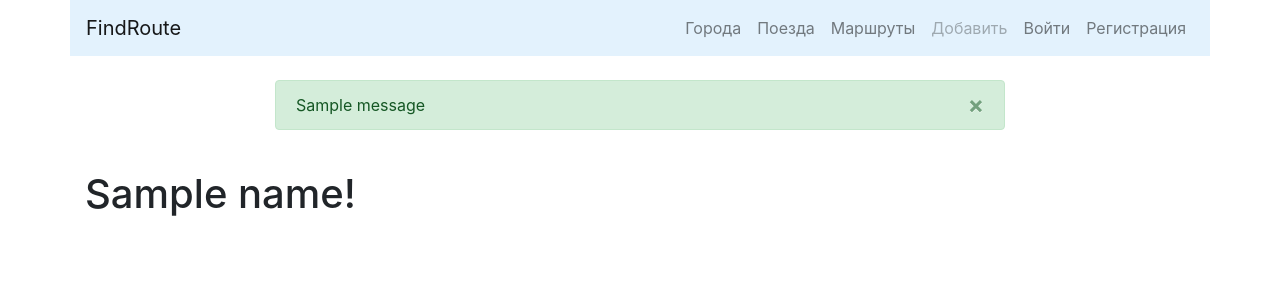
After one commit to ScrambleMyShamble/find_route, a Django app: template templates/about.html in a window 1280 px wide. The commit adds this page. Shown: the top 300 px of the page. Run offline with Django 4.2, Linux system fonts and the light colour scheme; the template is opened without the code that fills it: most values are stand-ins (such as "Sample title", 1, 10 or a date in 2020); one stand-in notice (Sample message) is shown; some libraries are stand-ins or nearby versions.

Commit message:
add templates/bootstrap base.html

```diff
--- /dev/null
+++ b/templates/about.html
@@ -0,0 +1,5 @@
+{% extends 'base.html' %}
+{% block title %}About{% endblock %}
+{% block content %}
+<h1> {{name}}! </h1>
+{% endblock %}
--- /dev/null
+++ b/templates/base.html
@@ -0,0 +1,122 @@
+{% url 'cities:home' as cities_home_url%}
+{% url 'cities:create' as cities_create_url%}
+{% url 'trains:home' as trains_home_url%}
+{% url 'trains:create' as trains_create_url%}
+{% url 'list' as route_list%}
+
+
+<!doctype html>
+<html lang="en">
+  <head>
+    <!-- Required meta tags -->
+    <meta charset="utf-8">
+    <meta name="viewport" content="width=device-width, initial-scale=1, shrink-to-fit=no">
+
+    <!-- Bootstrap CSS -->
+    <link rel="stylesheet" href="https://cdn.jsdelivr.net/npm/bootstrap@4.5.3/dist/css/bootstrap.min.css" integrity="sha384-TX8t27EcRE3e/ihU7zmQxVncDAy5uIKz4rEkgIXeMed4M0jlfIDPvg6uqKI2xXr2" crossorigin="anonymous">
+    <link href="https://cdn.jsdelivr.net/npm/select2@4.1.0-beta.1/dist/css/select2.min.css" rel="stylesheet" />
+    <title>{% block title %}{% endblock %}</title>
+  </head>
+  <body>
+      <nav class="navbar navbar-expand-lg navbar-light container" style="background-color: #e3f2fd;">
+      <a class="navbar-brand" href="{% url 'home'%}">FindRoute</a>
+      <button class="navbar-toggler" type="button" data-toggle="collapse" data-target="#navbarNavDropdown" aria-controls="navbarNavDropdown" aria-expanded="false" aria-label="Toggle navigation">
+        <span class="navbar-toggler-icon"></span>
+      </button>
+      <div class="collapse navbar-collapse" id="navbarNavDropdown">
+        <ul class="navbar-nav ml-auto">
+          <li class="nav-item {% if request.path == cities_home_url%}active {% endif %}	">
+            <a class="nav-link" href="{% url 'cities:home'%}">Города </a>
+          </li>
+          <li class="nav-item {% if request.path == trains_home_url%}active {% endif %}">
+            <a class="nav-link" href="{% url 'trains:home'%}">Поезда</a>
+          </li>
+          <li class="nav-item
+           {% if request.path == route_list%} active {% endif %}">
+            <a class="nav-link" href="{% url 'list'%}">Маршруты</a>
+          </li>
+          {% if user.is_authenticated%}
+          <li class="nav-item dropdown
+             {% if request.path == cities_create_url or request.path == trains_create_url %}
+              active
+             {% endif %}
+            ">
+            <a class="nav-link dropdown-toggle" href="#" id="navbarDropdownMenuLink" role="button" data-toggle="dropdown" aria-haspopup="true" aria-expanded="false">
+             Добавить
+            </a>
+
+            <div class="dropdown-menu" aria-labelledby="navbarDropdownMenuLink">
+              <a class="dropdown-item" href="{% url 'cities:create'%}">Новый город</a>
+              <a class="dropdown-item" href="{% url 'trains:create'%}">Новый поезд</a>
+            </div>
+
+          </li>
+          {% else %}
+            <li class="nav-item ">
+            <a class="nav-link disabled" href="">Добавить</a>
+          </li>
+            {% endif %}
+          {% if user.is_authenticated%}
+          <li class="nav-item ">
+            <a class="nav-link" href="{% url 'accounts:logout'%}">Выйти</a>
+          </li>
+          {% else %}
+          <li class="nav-item ">
+            <a class="nav-link" href="{% url 'accounts:login'%}">Войти</a>
+          </li>
+          <li class="nav-item ">
+            <a class="nav-link" href="{% url 'accounts:register'%}">Регистрация</a>
+          </li>
+          {% endif %}
+
+        </ul>
+      </div>
+    </nav>
+      <div class="container">
+        <div class="row">
+          <div class="col-md-8 mx-auto my-4">
+            {% if messages %}
+              {% for message in messages %}
+                {% if message.level == DEFAULT_MESSAGE_LEVELS.ERROR %}
+                    <div class="alert alert-danger  alert-dismissible fade show" role="alert">
+                      {{ message }}
+                        <button type="button" class="close" data-dismiss="alert" aria-label="Close">
+                        <span aria-hidden="true">&times;</span>
+                        </button>
+                    </div>
+                {% else %}
+                    <div class="alert alert-success  alert-dismissible fade show" role="alert">
+                      {{ message }}
+                      <button type="button" class="close" data-dismiss="alert" aria-label="Close">
+                        <span aria-hidden="true">&times;</span>
+                      </button>
+                    </div>
+                {% endif %}
+              {% endfor %}
+            {% endif %}
+          </div>
+        </div>
+      </div>
+      <div class="container">
+        {% block content %}{% endblock %}
+      </div>
+    <!-- Optional JavaScript; choose one of the two! -->
+
+    <!-- Option 1: jQuery and Bootstrap Bundle (includes Popper) -->
+    <script src="https://code.jquery.com/jquery-3.5.1.slim.min.js" integrity="sha384-DfXdz2htPH0lsSSs5nCTpuj/zy4C+OGpamoFVy38MVBnE+IbbVYUew+OrCXaRkfj" crossorigin="anonymous"></script>
+      <script src="https://cdn.jsdelivr.net/npm/select2@4.1.0-beta.1/dist/js/select2.min.js"></script>
+    <script src="https://cdn.jsdelivr.net/npm/bootstrap@4.5.3/dist/js/bootstrap.bundle.min.js" integrity="sha384-ho+j7jyWK8fNQe+A12Hb8AhRq26LrZ/JpcUGGOn+Y7RsweNrtN/tE3MoK7ZeZDyx" crossorigin="anonymous"></script>
+
+    <!-- Option 2: jQuery, Popper.js, and Bootstrap JS
+    <script src="https://code.jquery.com/jquery-3.5.1.slim.min.js" integrity="sha384-DfXdz2htPH0lsSSs5nCTpuj/zy4C+OGpamoFVy38MVBnE+IbbVYUew+OrCXaRkfj" crossorigin="anonymous"></script>
+    <script src="https://cdn.jsdelivr.net/npm/popper.js@1.16.1/dist/umd/popper.min.js" integrity="sha384-9/reFTGAW83EW2RDu2S0VKaIzap3H66lZH81PoYlFhbGU+6BZp6G7niu735Sk7lN" crossorigin="anonymous"></script>
+    <script src="https://cdn.jsdelivr.net/npm/bootstrap@4.5.3/dist/js/bootstrap.min.js" integrity="sha384-w1Q4orYjBQndcko6MimVbzY0tgp4pWB4lZ7lr30WKz0vr/aWKhXdBNmNb5D92v7s" crossorigin="anonymous"></script>
+    -->
+  <script>
+    $(document).ready(function() {
+        $('.js-example-basic-single').select2();
+        $('.js-example-basic-multiple').select2();
+    });
+  </script>
+  </body>
+</html>
--- a/travel/settings.py
+++ b/travel/settings.py
@@ -54,7 +54,7 @@ ROOT_URLCONF = 'travel.urls'
 TEMPLATES = [
     {
         'BACKEND': 'django.template.backends.django.DjangoTemplates',
-        'DIRS': [],
+        'DIRS': [BASE_DIR.joinpath('templates')],
         'APP_DIRS': True,
         'OPTIONS': {
             'context_processors': [
```
Also changed, not shown: templates/home.html (+5 -9 lines).
